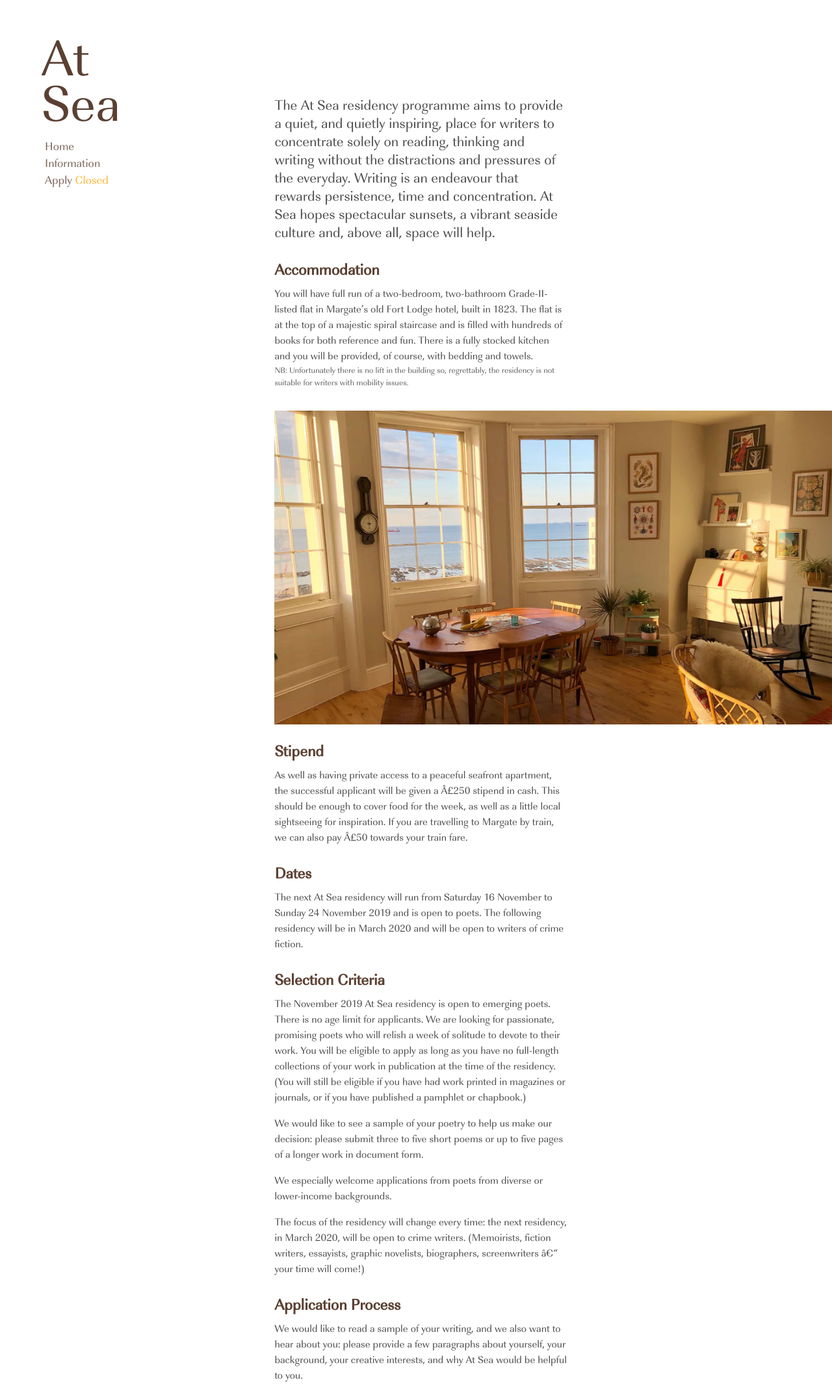
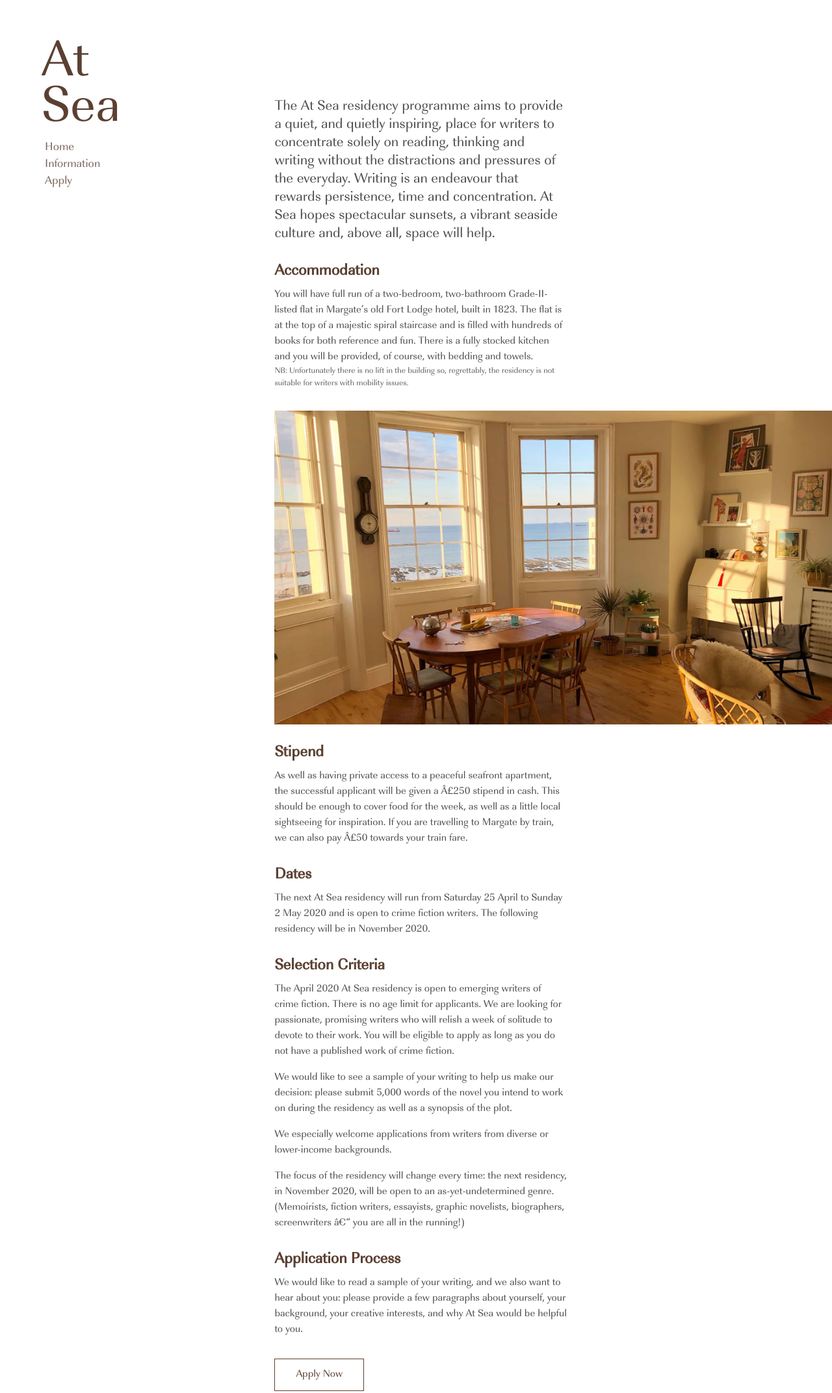
Before and after one commit to ryanhbowman/writersatsea, a website: page information.html in a window 1280 px wide. Shown: the top 2144 px of the page at 65% size. Drawn offline with nearby package versions, Linux system fonts and the light colour scheme; a script that the page names is missing.

Commit message:
april 2020 residency

```diff
--- a/information.html
+++ b/information.html
@@ -43,7 +43,7 @@
           <nav class="one">
             <a href="index.html">Home</a><Br/>
             <a href="information.html">Information</a><Br/>
-            <a href="apply.html">Apply <span style="color:orange">Closed</span></a>
+            <a href="apply.html">Apply</a>
           </nav>
       </header>
       <div class="flex main">
@@ -65,15 +65,15 @@
           </div>
           <div class="text-block">
             <h2>Dates</h2>
-            <p>The next At Sea residency will run from Saturday 16 November to Sunday 24 November 2019 and is open to poets. The following residency will be in March 2020 and will be open to writers of crime fiction.</p>
+            <p>The next At Sea residency will run from Saturday 25 April to Sunday 2 May 2020 and is open to crime fiction writers. The following residency will be in November 2020.</p>
           </div>
 
           <div class="text-block">
             <h2>Selection Criteria</h2>
-            <p>The November 2019 At Sea residency is open to emerging poets. There is no age limit for applicants. We are looking for passionate, promising poets who will relish a week of solitude to devote to their work. You will be eligible to apply as long as you have no full-length collections of your work in publication at the time of the residency. (You will still be eligible if you have had work printed in magazines or journals, or if you have published a pamphlet or chapbook.)</p>
-            <p>We would like to see a sample of your poetry to help us make our decision: please submit three to five short poems or up to five pages of a longer work in document form.</p>
-            <p>We especially welcome applications from poets from diverse or lower-income backgrounds.</p>
-            <p>The focus of the residency will change every time: the next residency, in March 2020, will be open to crime writers. (Memoirists, fiction writers, essayists, graphic novelists, biographers, screenwriters – your time will come!)</p>
+            <p>The April 2020 At Sea residency is open to emerging writers of crime fiction. There is no age limit for applicants. We are looking for passionate, promising writers who will relish a week of solitude to devote to their work. You will be eligible to apply as long as you do not have a published work of crime fiction.</p>
+            <p>We would like to see a sample of your writing to help us make our decision: please submit 5,000 words of the novel you intend to work on during the residency as well as a synopsis of the plot.</p>
+            <p>We especially welcome applications from writers from diverse or lower-income backgrounds.</p>
+            <p>The focus of the residency will change every time: the next residency, in November 2020, will be open to an as-yet-undetermined genre. (Memoirists, fiction writers, essayists, graphic novelists, biographers, screenwriters – you are all in the running!)</p>
           </div>
 
           <div class="text-block">
```
Also changed, not shown: apply.html (+9 -9 lines), index.html (+2 -2 lines), success.html (+1 -1 lines).
